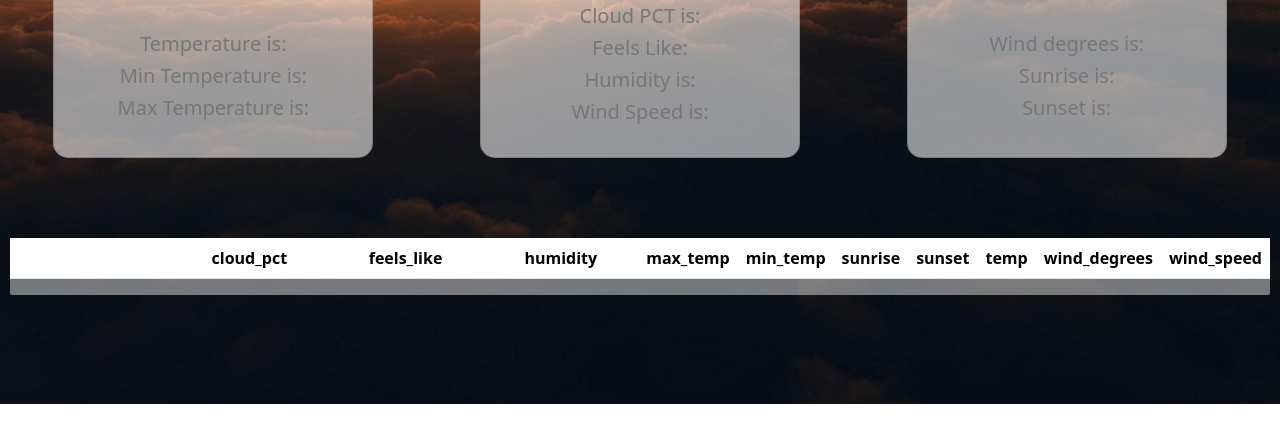
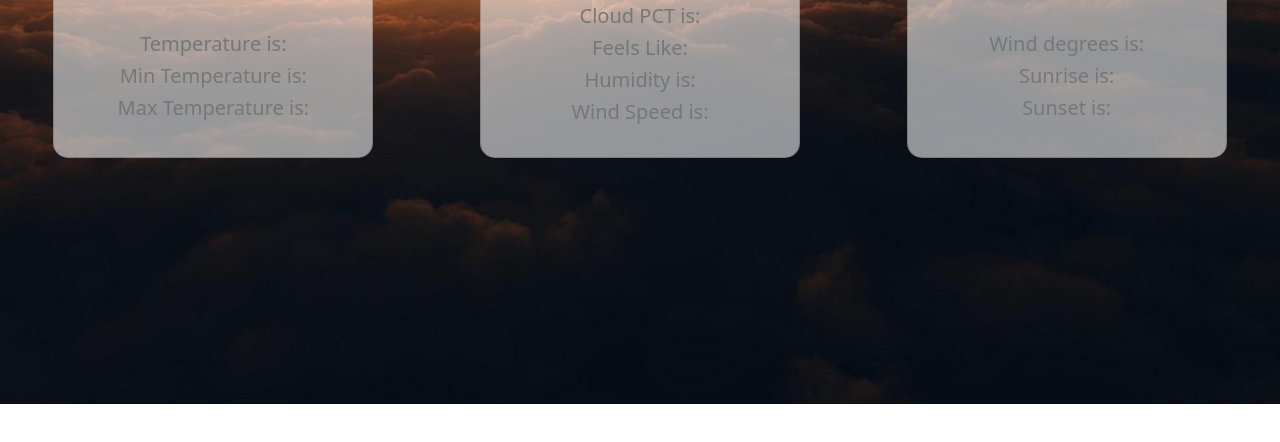
Before and after one commit to carinadesouza/Weather-App, a plain HTML site: page index.html in a window 1280 px wide. Shown: the part 316-758 px from the top of the page. Drawn offline with nearby package versions, Linux system fonts and the light colour scheme; no server answers.

Commit message:
Update index.html

```diff
--- a/index.html
+++ b/index.html
@@ -94,27 +94,10 @@
       </div>
     </div>
 
-    <div class="more">
 
 
-    <div class="table-responsive">
-      <table class="table text-center">
-        <thead>
-          <tr>
-            <th style="width: 34%;"></th>
-            <th style="width: 22%;">cloud_pct</th>
- <th style="width: 22%;">feels_like</th>
- <th style="width: 22%;">humidity</th>
- <th style="width: 22%;">max_temp</th>
- <th style="width: 22%;">min_temp</th>
- <th style="width: 22%;">sunrise</th>
- <th style="width: 22%;">sunset</th>
- <th style="width: 22%;">temp</th>
- <th style="width: 22%;">wind_degrees</th>
- <th style="width: 22%;">wind_speed</th>
-          </tr>
-        </thead>
-    </div>
+
+
 
     <script src="https://cdn.jsdelivr.net/npm/bootstrap@5.3.0-alpha1/dist/js/bootstrap.bundle.min.js" integrity="sha384-w76AqPfDkMBDXo30jS1Sgez6pr3x5MlQ1ZAGC+nuZB+EYdgRZgiwxhTBTkF7CXvN" crossorigin="anonymous"></script>
  <script src="script.js"></script>
```
